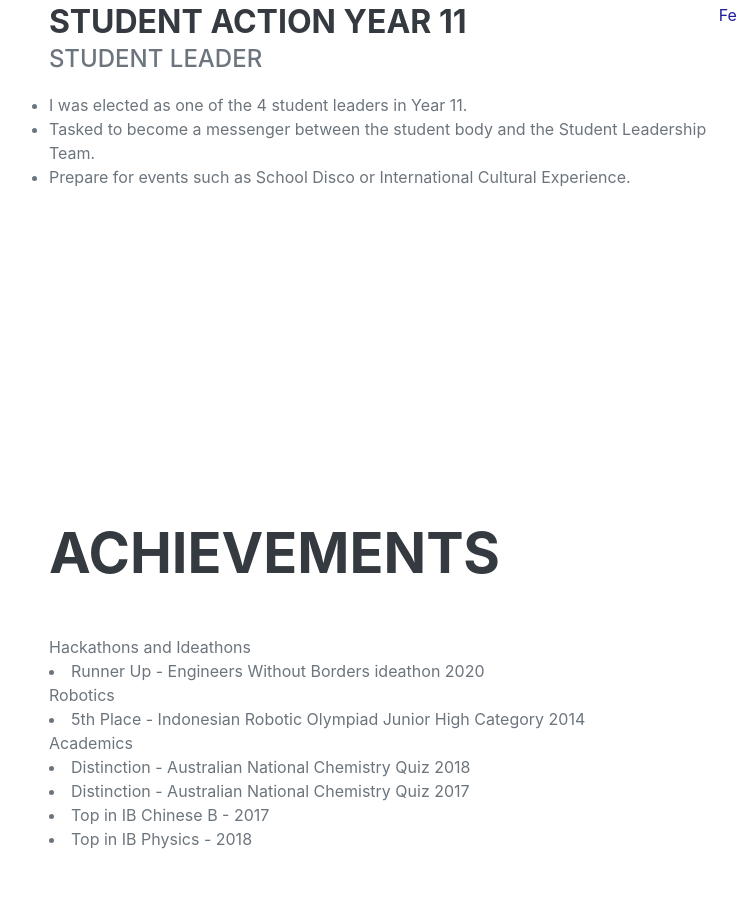
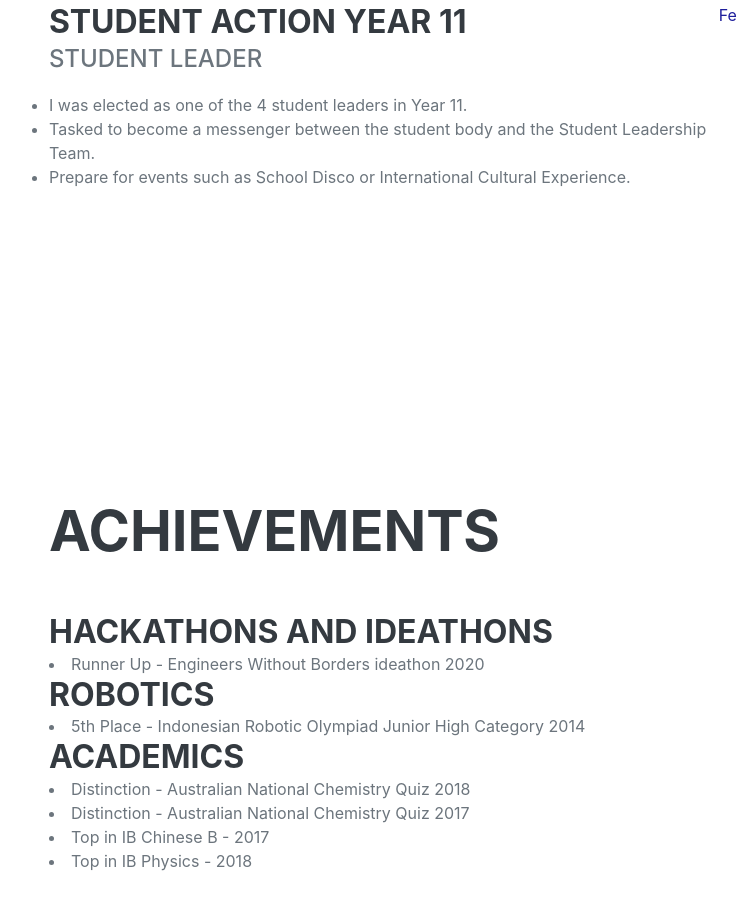
Before and after one commit to jjah0001/Resume, a plain HTML site: page index.html in a window 1280 px wide. Shown: the part 5229-6138 px from the top of the page, without its empty margins (271-1008 px from the left). Drawn offline with nearby package versions, Linux system fonts and the light colour scheme; some packages are replaced by stand-ins of ours; a web font is replaced by a local one.

Commit message:
Update index.html

```diff
--- a/index.html
+++ b/index.html
@@ -301,11 +301,11 @@
             <section class="resume-section" id="achievements">
                 <div class="resume-section-content">
                     <h2 class="mb-5">Achievements</h2>
-                    <div class="mb-0">Hackathons and Ideathons</div>
+                    <h3 class="mb-0">Hackathons and Ideathons</h3>
                     <li>Runner Up - Engineers Without Borders ideathon 2020</li>
-                    <div class="mb-0">Robotics</div>
+                    <h3 class="mb-0">Robotics</h3>
                     <li>5th Place - Indonesian Robotic Olympiad Junior High Category 2014</li>
-                    <div class="mb-0">Academics</div>
+                    <h3 class="mb-0">Academics</h3>
                     <li>Distinction - Australian National Chemistry Quiz 2018</li>
                     <li>Distinction - Australian National Chemistry Quiz 2017</li>
                     <li>Top in IB Chinese B - 2017</li>
```
